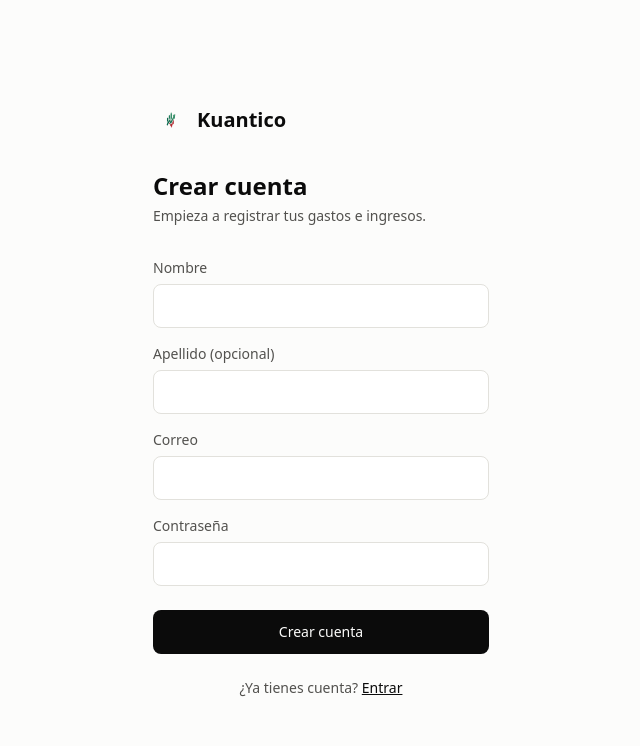
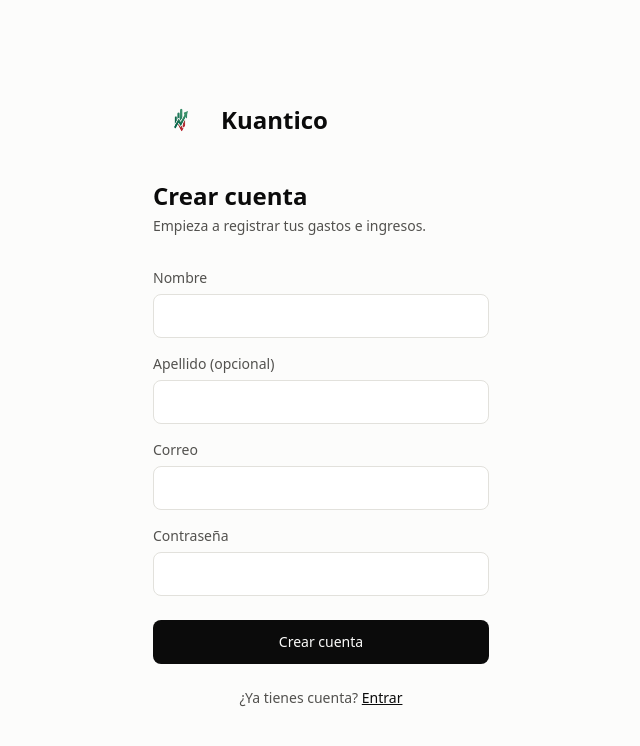
Before and after one commit to LuiferEduardoo/personal_finance_frontend, a React (Vite) app: page /registro in a window 1280 px wide. Shown: the top 746 px of the page, without its empty margins (319-959 px from the left). Built offline with nearby package versions, Linux system fonts and the light colour scheme.

Commit message:
fix: enlarge the Kuantico logo in the shell and auth screens
The brand mark read too small. Bumped it on the login/register headers
(to size-14 with a 2xl wordmark) and in the sidebar brand (size-10).

```diff
--- a/src/app/AppLayout.tsx
+++ b/src/app/AppLayout.tsx
@@ -73,8 +73,8 @@ function SidebarNav() {
       aria-label="Principal"
       className="border-border bg-surface-raised hidden w-60 shrink-0 border-r lg:sticky lg:top-0 lg:block lg:h-dvh"
     >
-      <p className="text-ink flex items-center gap-2 px-5 py-6 text-base font-semibold">
-        <img src="/logo.webp" alt="" className="size-7 shrink-0" />
+      <p className="text-ink flex items-center gap-2 px-5 py-5 text-lg font-semibold">
+        <img src="/logo.webp" alt="" className="size-10 shrink-0" />
         Kuantico
       </p>
 
--- a/src/features/auth/LoginPage.tsx
+++ b/src/features/auth/LoginPage.tsx
@@ -47,9 +47,9 @@ export function LoginPage() {
 
   return (
     <main className="mx-auto flex min-h-dvh max-w-sm flex-col justify-center px-6 py-12">
-      <div className="mb-8 flex items-center gap-2">
-        <img src="/logo.webp" alt="" className="size-9 shrink-0" />
-        <span className="text-ink text-xl font-semibold">Kuantico</span>
+      <div className="mb-8 flex items-center gap-3">
+        <img src="/logo.webp" alt="" className="size-14 shrink-0" />
+        <span className="text-ink text-2xl font-semibold">Kuantico</span>
       </div>
       <h1 className="text-ink text-2xl font-semibold">Entrar</h1>
       <p className="text-ink-secondary mt-1 text-sm">
--- a/src/features/auth/RegisterPage.tsx
+++ b/src/features/auth/RegisterPage.tsx
@@ -58,9 +58,9 @@ export function RegisterPage() {
 
   return (
     <main className="mx-auto flex min-h-dvh max-w-sm flex-col justify-center px-6 py-12">
-      <div className="mb-8 flex items-center gap-2">
-        <img src="/logo.webp" alt="" className="size-9 shrink-0" />
-        <span className="text-ink text-xl font-semibold">Kuantico</span>
+      <div className="mb-8 flex items-center gap-3">
+        <img src="/logo.webp" alt="" className="size-14 shrink-0" />
+        <span className="text-ink text-2xl font-semibold">Kuantico</span>
       </div>
       <h1 className="text-ink text-2xl font-semibold">Crear cuenta</h1>
       <p className="text-ink-secondary mt-1 text-sm">
```
